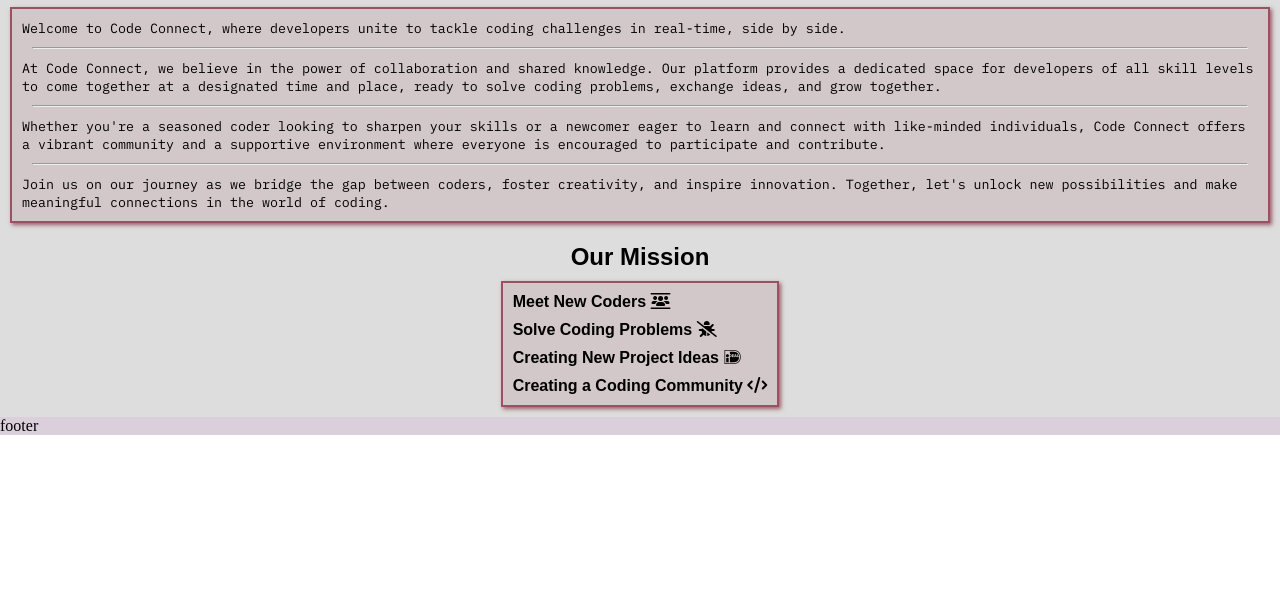
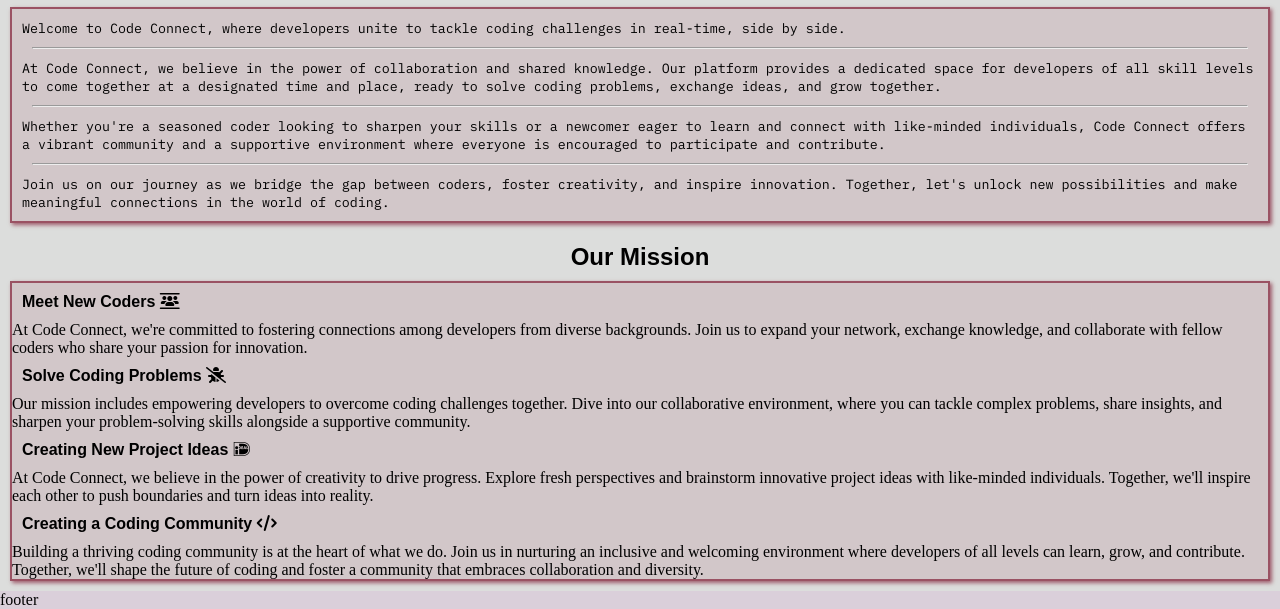
Before and after one commit to ci-mustafa/code-connect, a plain HTML site: page index.html in a window 1280 px wide. Shown: the part 714-1323 px from the top of the page. Before the commit the page ends 1149 px from the top, so only its background shows below. Drawn offline with Linux system fonts and the light colour scheme; a web font is replaced by a local one.

Commit message:
feat: added text paragraph for our mission's paragraphs

```diff
--- a/index.html
+++ b/index.html
@@ -97,15 +97,35 @@
                 <h3 id="first-h3" class="our-mission-heading3">
                     Meet New Coders <i class="fa-solid fa-users-between-lines"></i></i>
                 </h3>
+                <p class="mission-paragraph">
+                    At Code Connect, we're committed to fostering connections among developers from diverse backgrounds.
+                    Join us to expand your network, exchange knowledge,
+                    and collaborate with fellow coders who share your passion for innovation.
+                </p>
                 <h3 id="second-h3" class="our-mission-heading3">
                     Solve Coding Problems <i class="fa-solid fa-bug-slash"></i>
                 </h3>
+                <p class="mission-paragraph">
+                    Our mission includes empowering developers to overcome coding challenges together.
+                    Dive into our collaborative environment, where you can tackle complex problems, share insights,
+                    and sharpen your problem-solving skills alongside a supportive community.
+                </p>
                 <h3 id="third-h3" class="our-mission-heading3">
                     Creating New Project Ideas <i class="fa-brands fa-ideal"></i>
                 </h3>
+                <p class="mission-paragraph">
+                    At Code Connect, we believe in the power of creativity to drive progress.
+                    Explore fresh perspectives and brainstorm innovative project ideas with like-minded individuals.
+                    Together, we'll inspire each other to push boundaries and turn ideas into reality.
+                </p>
                 <h3 id="fourth-h3" class="our-mission-heading3">
                     Creating a Coding Community <i class="fa-solid fa-code"></i>
                 </h3>
+                <p class="mission-paragraph">
+                    Building a thriving coding community is at the heart of what we do.
+                    Join us in nurturing an inclusive and welcoming environment where developers of all levels can learn, grow, and contribute.
+                    Together, we'll shape the future of coding and foster a community that embraces collaboration and diversity.
+                </p>
             </div>
         </section>
     </main>
```
